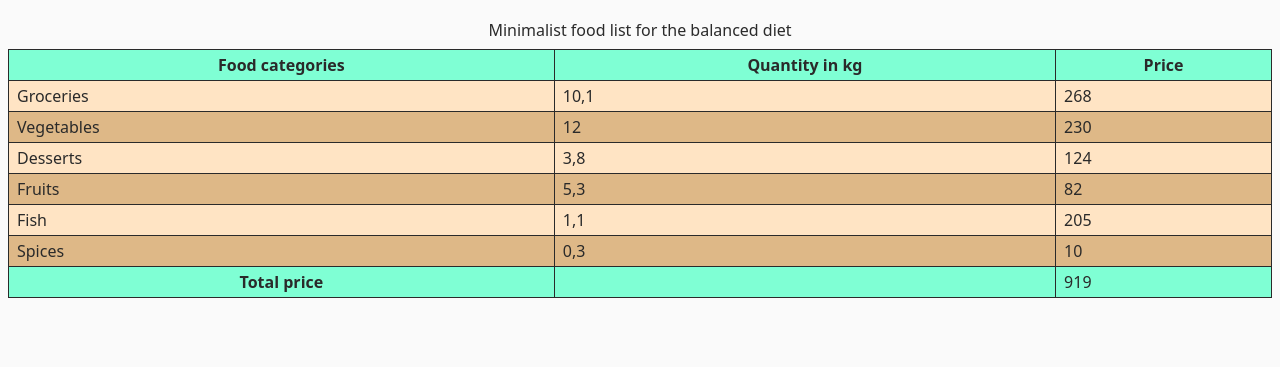
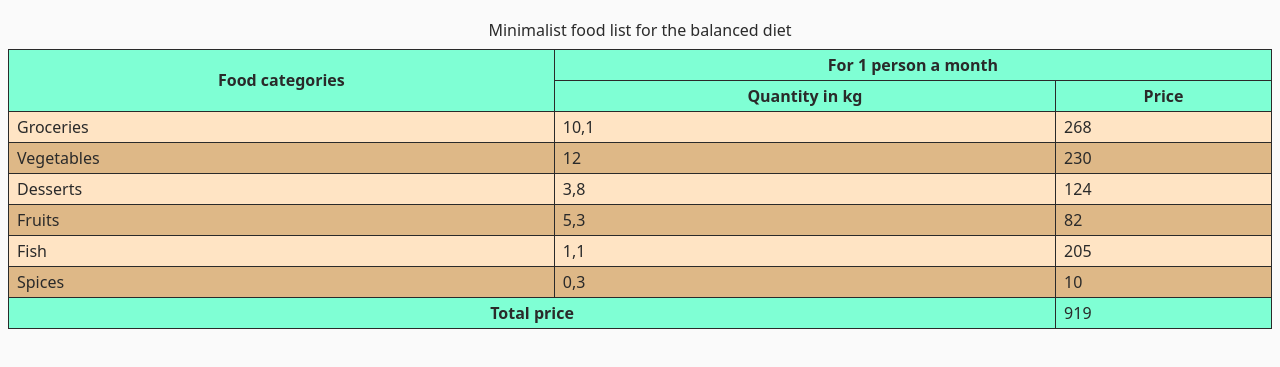
Before and after one commit to Mykhailenko-Oleksandr/table, a website: page index.html in a window 1280 px wide. Shown: the part 67-434 px from the top of the page. Drawn offline with Linux system fonts and the light colour scheme.

Commit message:
add module 2

```diff
--- a/index.html
+++ b/index.html
@@ -15,7 +15,10 @@
       <thead>
         <!-- Рядок заголовків стовпців -->
         <tr>
-          <th scope="col">Food categories</th>
+          <th scope="col" rowspan="2">Food categories</th>
+          <th scope="colgroup" colspan="2">For 1 person a month</th>
+        </tr>
+        <tr>
           <th scope="col">Quantity in kg</th>
           <th scope="col">Price</th>
         </tr>
@@ -58,8 +61,7 @@
       <tfoot>
         <!-- Рядок з підсумками -->
         <tr>
-          <th scope="row">Total price</th>
-          <td></td>
+          <th scope="row" colspan="2">Total price</th>
           <td>919</td>
         </tr>
       </tfoot>
```
Also changed, not shown: table.png.
